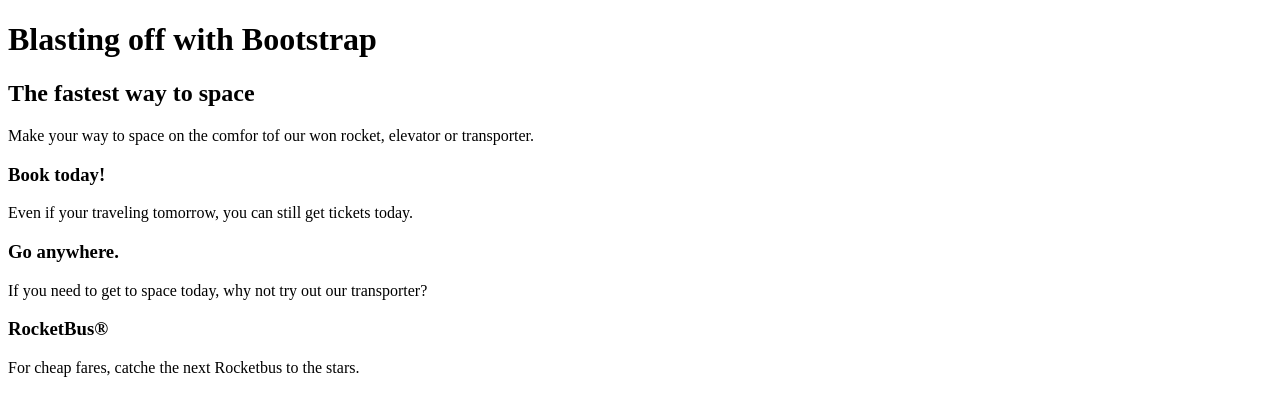
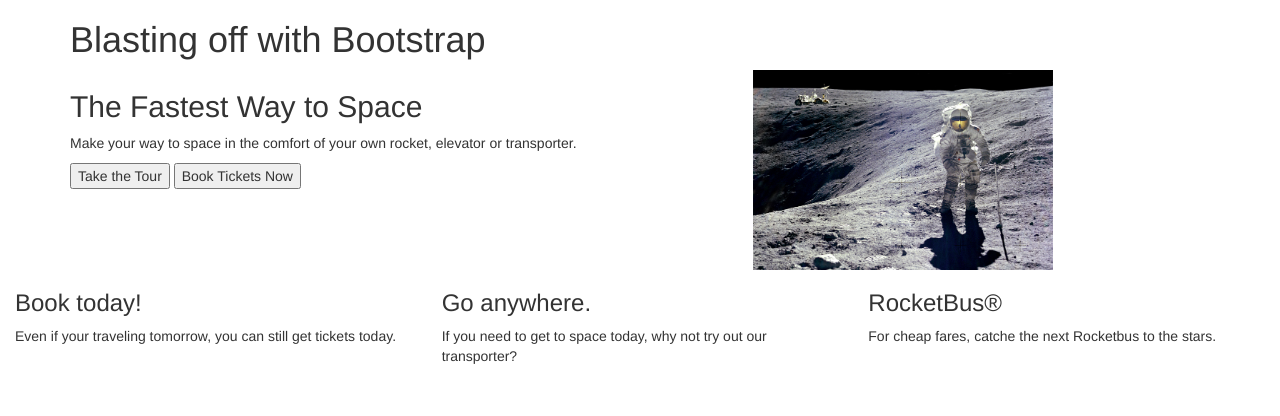
Before and after one commit to OFGG/bootstrapTutorial, a plain HTML site: page index.html in a window 1280 px wide. Drawn offline with nearby package versions, Linux system fonts and the light colour scheme.

Commit message:
level 2 section 1

```diff
--- a/index.html
+++ b/index.html
@@ -2,15 +2,39 @@
 <html lang='eng'>
 	<head>
 		<title>Blasting off with Bootstrap</title>
+		<link rel="stylesheet" type="text/css" href='bootstrap-3.3.2-dist/css/bootstrap.css'>
 	</head>
 	<body>
-		<h1>Blasting off with Bootstrap</h1>
-		<h2>The fastest way to space</h2>
-		<p>Make your way to space on the comfor tof our won rocket, elevator or transporter.</p>
+	<div class="container">
+		<div class='row'><div class='col-md-12'><h1>Blasting off with Bootstrap</h1></div></div>
+		<div class='row'>
+			<div class='col-md-6'>
+				<h2>The Fastest Way to Space</h2>
+		      <p>Make your way to space in the comfort of your own rocket, elevator or transporter.</p>
+		      <button type='button'>Take the Tour</button>
+		      <button type='button'>Book Tickets Now</button>
+		   </div>
+		   <div class='col-md-4 col-md-offset-1'>
+		      <img src='images/blast.jpg' alt='Blasting Off' height="200" width="300">
+		   </div>
+	   </div>
+	</div>
+	<div class="container-fluid">
+		<div class='row'>
+			<div class='col-md-4'>
 				<h3>Book today!</h3>
 				<p>Even if your traveling tomorrow, you can still get tickets today.</p>
+			</div>
+			<div class='col-md-4'>
 				<h3>Go anywhere.</h3>
 				<p>If you need to get to space today, why not try out our transporter?</p>
+			</div>
+			<div class='col-md-4'>
 				<h3>RocketBus&reg</h3>
 				<p>For cheap fares, catche the next Rocketbus to the stars.</p>
+			</div>
+		</div>
+	</div>
+	<script src='//ajax.googleapis.com/ajax/libs/jquery/1.11.1/jquery.min.js'></script>
+	<script src="bootstrap-3.3.2-dist/js/bootstrap.js"></script>
 	</body>
```
Also changed, not shown: images/blast.jpg (added), test.txt (deleted). Lines whose indentation alone changed are shown as unchanged.
